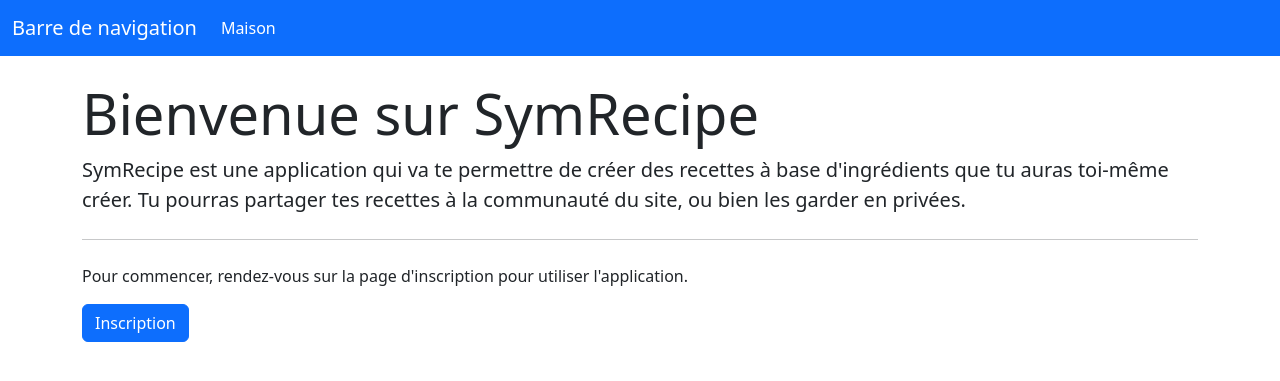
After one commit to YOWANE-CLACK/app_symfony_base_crud, a Symfony app: template templates/home.html.twig in a window 1280 px wide. The commit adds this page. Shown: the top 381 px of the page. Run offline with Twig, Linux system fonts and the light colour scheme; the template is opened without the code that fills it, so the values that code supplies are empty; some libraries are stand-ins or nearby versions.

Commit message:
🌟 add Homepage

```diff
--- a/templates/base.html.twig
+++ b/templates/base.html.twig
@@ -7,15 +7,18 @@
         {# Run `composer require symfony/webpack-encore-bundle` to start using Symfony UX #}
         {% block stylesheets %}
             {{ encore_entry_link_tags('app') }}
+            <link href="https://cdn.jsdelivr.net/npm/bootstrap@5.2.3/dist/css/bootstrap.min.css" rel="stylesheet" integrity="sha384-rbsA2VBKQhggwzxH7pPCaAqO46MgnOM80zW1RWuH61DGLwZJEdK2Kadq2F9CUG65" crossorigin="anonymous">
         {% endblock %}
 
         {% block javascripts %}
             {{ encore_entry_script_tags('app') }}
+            <script src="https://cdn.jsdelivr.net/npm/bootstrap@5.2.3/dist/js/bootstrap.bundle.min.js" integrity="sha384-kenU1KFdBIe4zVF0s0G1M5b4hcpxyD9F7jL+jjXkk+Q2h455rYXK/7HAuoJl+0I4" crossorigin="anonymous"></script>
         {% endblock %}
-        <p></p>
-        <span></span>
     </head>
     <body>
+        {% block header %}
+            {% include "partials/_header.html.twig" %}
+        {% endblock %}
         {% block body %}{% endblock %}
     </body>
 </html>
--- /dev/null
+++ b/templates/home.html.twig
@@ -0,0 +1,16 @@
+{% extends "base.html.twig" %}
+
+{% block title %}SymRecipe - Accueil
+{% endblock %}
+
+{% block body %}
+	<div class="container mt-4">
+		<div class="jumbotron">
+			<h1 class="display-4">Bienvenue sur SymRecipe</h1>
+			<p class="lead">SymRecipe est une application qui va te permettre de créer des recettes à base d'ingrédients que tu auras toi-même créer. Tu pourras partager tes recettes à la communauté du site, ou bien les garder en privées.</p>
+			<hr class="my-4">
+			<p>Pour commencer, rendez-vous sur la page d'inscription pour utiliser l'application.</p>
+			<a class="btn btn-primary btn-lgz" role="button">Inscription</a>
+		</div>
+	</div>
+{% endblock %}
--- /dev/null
+++ b/templates/partials/_header.html.twig
@@ -0,0 +1,18 @@
+<nav class="navbar navbar-expand-lg navbar-dark bg-primary">
+    <div class="container-fluid">
+        <a class="navbar-brand" href="#"><font style="vertical-align: inherit;"><font style="vertical-align: inherit;">Barre de navigation</font></font></a>
+        <button class="navbar-toggler" type="button" data-bs-toggle="collapse" data-bs-target="#navbarColor01" aria-controls="navbarColor01" aria-expanded="false" aria-label="Basculer la navigation">
+        <span class="navbar-toggler-icon"></span>
+        </button>
+        <div class="collapse navbar-collapse" id="navbarColor01">
+        <ul class="navbar-nav me-auto">
+            <li class="nav-item">
+            <a class="nav-link active" href="#"><font style="vertical-align: inherit;"><font style="vertical-align: inherit;">Maison
+                </font></font><span class="visually-hidden"><font style="vertical-align: inherit;"><font style="vertical-align: inherit;">(courant)</font></font></span>
+            </a>
+            </li>
+        </ul>
+
+        </div>
+    </div>
+</nav>
```
Also changed, not shown: src/Controller/HomeController.php (added, +15 -0 lines).
